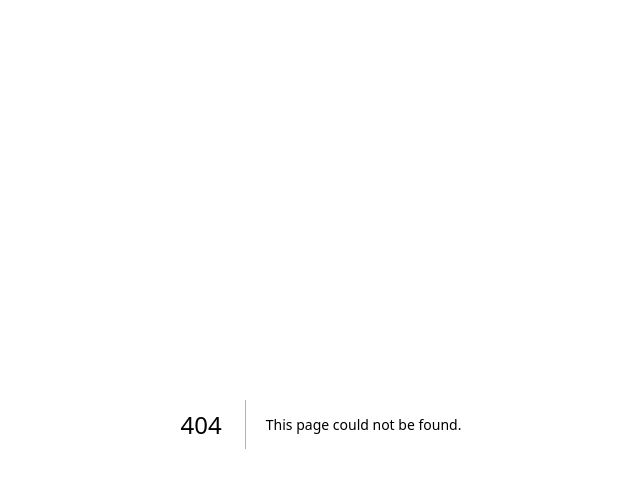
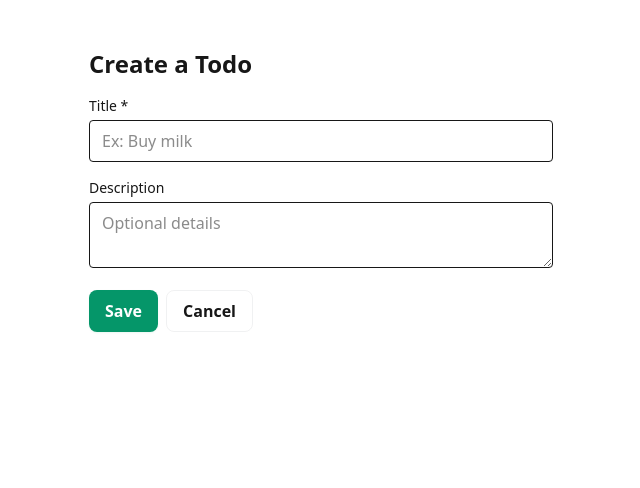
Before and after one commit to arthurdemurger/todo_exercise, a Next.js app: page /new in a window 1280 px wide. Before the commit this address had no page. Shown: the top 488 px of the page, without its empty margins (319-959 px from the left). Built offline with nearby package versions, Linux system fonts and the light colour scheme.

Commit message:
feat: add NewTodoPage component with form for creating todos

```diff
--- a/app/globals.css
+++ b/app/globals.css
@@ -71,3 +71,55 @@ a.button-like {
   color: #4f46e5;
   text-decoration: none;
 }
+
+/* Buttons: base, primary (action), secondary (cancel/neutral) */
+.btn {
+  border-radius: 0.5rem;
+  padding: 0.5rem 1rem;
+  font-weight: 600;
+  display: inline-flex;
+  align-items: center;
+  gap: 0.5rem;
+  cursor: pointer;
+  transition: background .12s ease, transform .12s ease, box-shadow .12s ease;
+  border: none;
+}
+.btn:disabled {
+  opacity: 0.6;
+  cursor: not-allowed;
+}
+
+/* Primary action (Save) - green */
+.btn-primary {
+  background: #059669; /* green-600 */
+  color: #fff;
+  box-shadow: 0 1px 2px rgba(5,150,105,0.08);
+}
+.btn-primary:hover:not(:disabled) {
+  background: #047857; /* green-700 */
+  transform: translateY(-1px);
+}
+
+/* Secondary / neutral (Cancel) */
+.btn-secondary {
+  background: transparent;
+  color: var(--foreground);
+  border: 1px solid var(--card-border);
+}
+.btn-secondary:hover:not(:disabled) {
+  background: rgba(0,0,0,0.03);
+}
+
+/* Dark mode tweaks */
+@media (prefers-color-scheme: dark) {
+  .btn-primary {
+    background: #10b981; /* green-500 */
+    box-shadow: 0 1px 2px rgba(16,185,129,0.06);
+  }
+  .btn-primary:hover:not(:disabled) {
+    background: #059669;
+  }
+  .btn-secondary:hover:not(:disabled) {
+    background: rgba(255,255,255,0.02);
+  }
+}
--- /dev/null
+++ b/app/new/page.tsx
@@ -0,0 +1,73 @@
+'use client'
+import { FormEvent, useState } from 'react'
+import { useCreateTodo } from '@/lib/queries'
+import { useRouter } from 'next/navigation'
+
+export default function NewTodoPage() {
+  const [title, setTitle] = useState('');
+  const [description, setDescription] = useState('');
+  const [completed, setCompleted] = useState(false);
+
+  const router = useRouter();
+  const { mutate, isPending, isError, error } = useCreateTodo();
+
+  function onSubmit(e: FormEvent) {
+    e.preventDefault();
+    mutate(
+      { title, description: description || undefined, completed },
+      { onSuccess: () => router.push('/') }
+    )
+  }
+
+  return (
+    <div className="mx-auto max-w-lg p-6">
+      <h1 className="mb-4 text-2xl font-semibold">Create a Todo</h1>
+
+      <form onSubmit={onSubmit} className="space-y-4">
+        <div>
+          <label className="mb-1 block text-sm">Title *</label>
+          <input
+            className="w-full rounded border px-3 py-2"
+            value={title}
+            onChange={e => setTitle(e.target.value)}
+            placeholder="Ex: Buy milk"
+            required
+          />
+        </div>
+
+        <div>
+          <label className="mb-1 block text-sm">Description</label>
+          <textarea
+            className="w-full rounded border px-3 py-2"
+            value={description}
+            onChange={e => setDescription(e.target.value)}
+            placeholder="Optional details"
+          />
+        </div>
+
+        <div className="flex gap-2">
+          <button
+            type="submit"
+            disabled={isPending}
+            className="btn btn-primary"
+          >
+            {isPending ? 'Saving…' : 'Save'}
+          </button>
+          <button
+            type="button"
+            onClick={() => router.push('/')}
+            className="btn btn-secondary"
+          >
+            Cancel
+          </button>
+        </div>
+
+        {isError && (
+          <p className="text-sm text-red-600">
+            {(error as Error)?.message || 'Failed to create'}
+          </p>
+        )}
+      </form>
+    </div>
+  )
+}
--- a/app/page.tsx
+++ b/app/page.tsx
@@ -13,7 +13,7 @@ export default function Home() {
   return (
     <div className="space-y-6">
       <header className="flex items-center gap-4">
-        <h1 className="text-2xl font-bold">Todos</h1>
+        <h1 className="text-2xl font-bold">Todo List</h1>
 
         <div className="ml-auto flex items-center gap-3">
           <select value={sortKey} onChange={e=>setSortKey(e.target.value as SortKey)} className="border px-2 py-1 rounded">
@@ -33,7 +33,6 @@ export default function Home() {
 
       <ul className="grid gap-3">
         {data?.map(t => (
-          // use the unified TodoCard component for each item
           <TodoCard key={t.id} todo={t} />
         ))}
       </ul>
```
Also changed, not shown: components/ToDoCard.tsx (line endings or trailing spaces).
